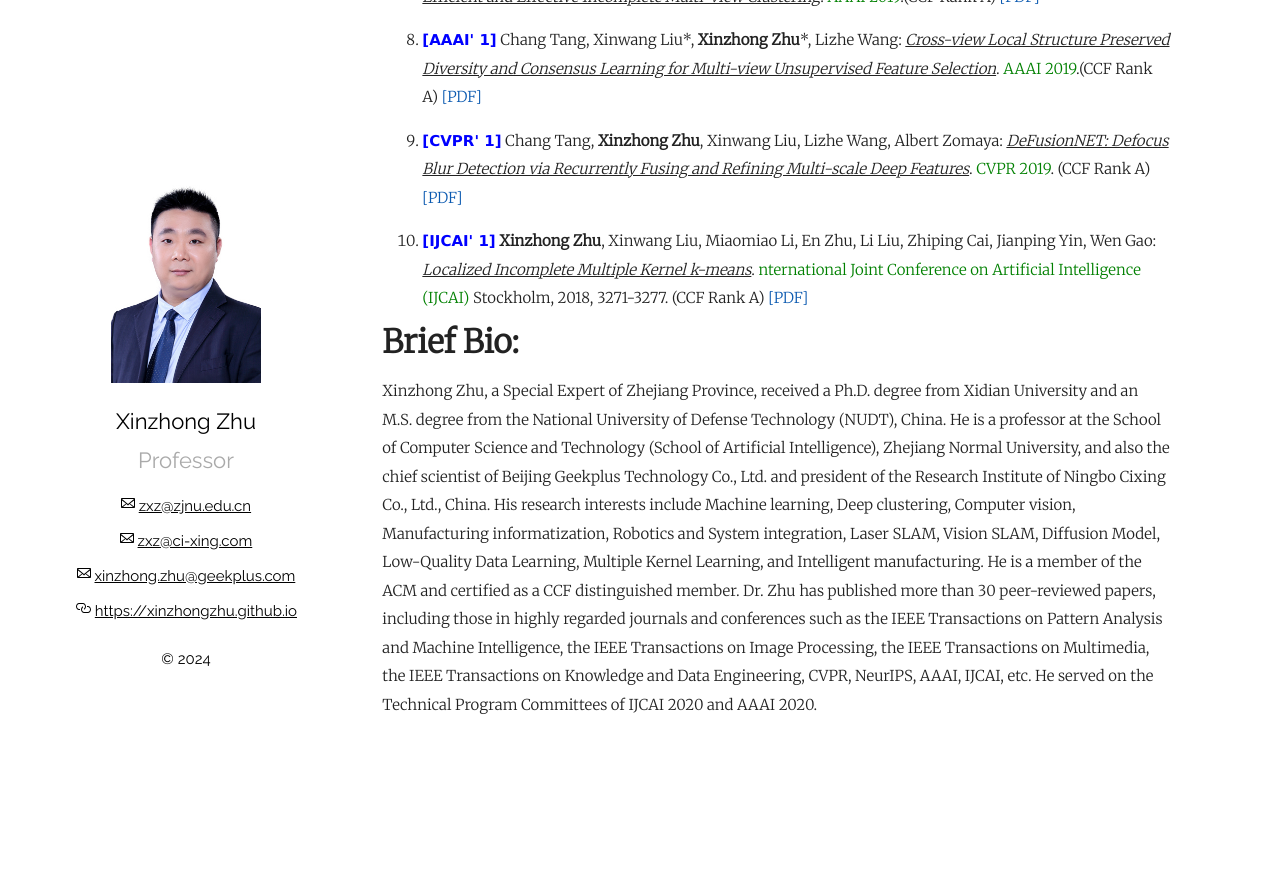
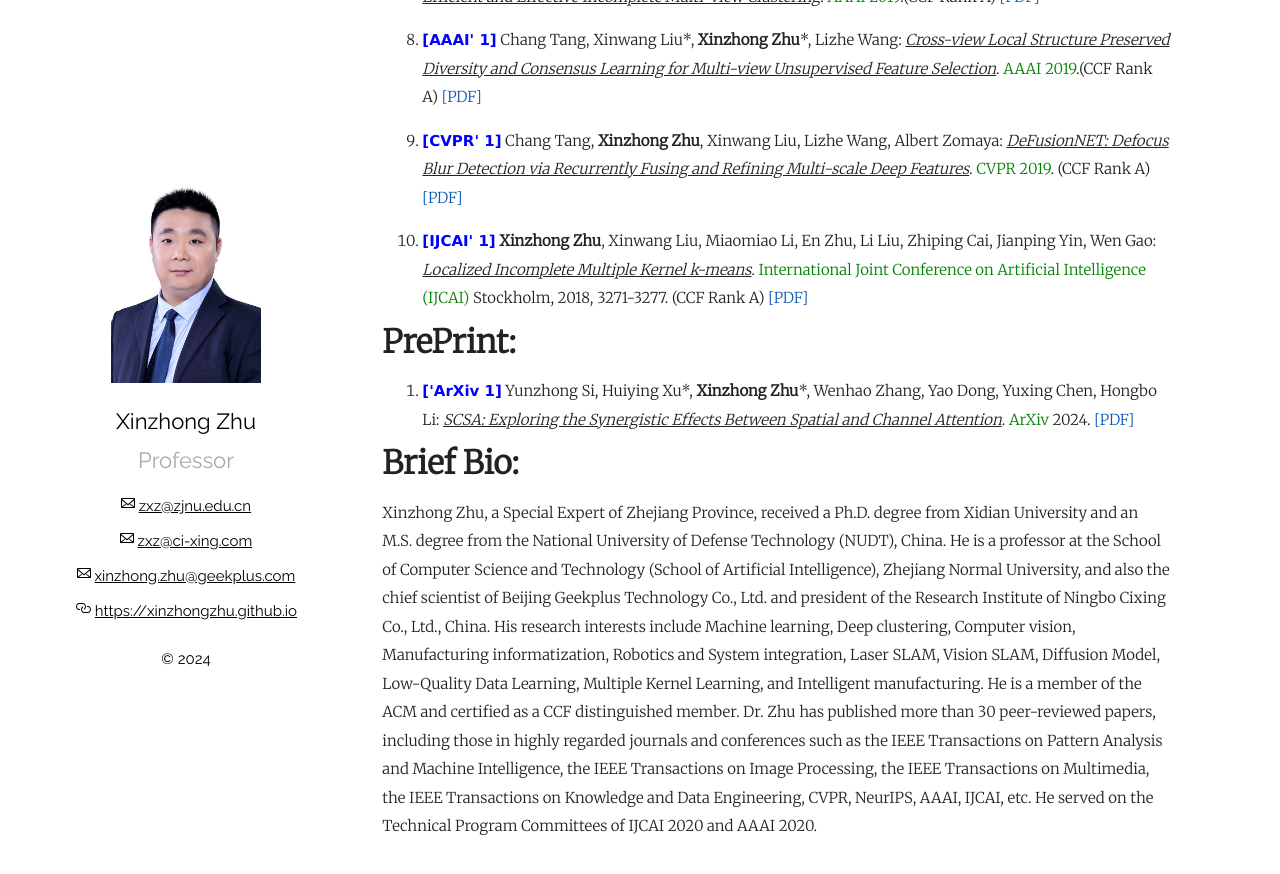
Before and after one commit to xinzhongzhu/xinzhongzhu.github.io, a Jekyll site: the page built from index.md, in a window 1280 px wide and 900 px high, scrolled down 4690 px. Shown: the top 874 px of the window. Built offline with Jekyll 4.4.1, drawn with Linux system fonts in a browser that asks for light colours; before the commit the page ends 5484 px from its top, so only the background shows below that.

Commit message:
Update index.md

```diff
--- a/index.md
+++ b/index.md
@@ -131,7 +131,7 @@ Please drop me a message by email: <u>zxz@zjnu.edu.cn</u> or <u>zxz@ci-xing.com<
 
 <p style="margin-top: 8px;"><li><font face="verdana" color="blue"><b>[CVPR' 1]</b></font> Chang Tang, <b>Xinzhong Zhu</b>, Xinwang Liu, Lizhe Wang, Albert Zomaya: <i><u>DeFusionNET: Defocus Blur Detection via Recurrently Fusing and Refining Multi-scale Deep Features</u></i>. <font color="green">CVPR 2019</font>. (CCF Rank A) <a href = "http://openaccess.thecvf.com/content_CVPR_2019/papers/Tang_DeFusionNET_Defocus_Blur_Detection_via_Recurrently_Fusing_and_Refining_Multi-Scale_CVPR_2019_paper.pdf">[PDF]</a></li></p>
 
-<p style="margin-top: 8px;"><li><font face="verdana" color="blue"><b>[IJCAI' 1]</b></font> <b>Xinzhong Zhu</b>, Xinwang Liu, Miaomiao Li, En Zhu, Li Liu, Zhiping Cai, Jianping Yin, Wen Gao: <i><u>Localized Incomplete Multiple Kernel k-means</u></i>. <font color="green">nternational Joint Conference on Artificial Intelligence (IJCAI)</font> Stockholm, 2018, 3271-3277. (CCF Rank A) <a href = "https://www.ijcai.org/proceedings/2018/0454.pdf">[PDF]</a></li></p>
+<p style="margin-top: 8px;"><li><font face="verdana" color="blue"><b>[IJCAI' 1]</b></font> <b>Xinzhong Zhu</b>, Xinwang Liu, Miaomiao Li, En Zhu, Li Liu, Zhiping Cai, Jianping Yin, Wen Gao: <i><u>Localized Incomplete Multiple Kernel k-means</u></i>. <font color="green">International Joint Conference on Artificial Intelligence (IJCAI)</font> Stockholm, 2018, 3271-3277. (CCF Rank A) <a href = "https://www.ijcai.org/proceedings/2018/0454.pdf">[PDF]</a></li></p>
 
 
 </ol>
@@ -139,7 +139,17 @@ Please drop me a message by email: <u>zxz@zjnu.edu.cn</u> or <u>zxz@ci-xing.com<
 </details>
 
 
+<details open>
+  <summary><font size="6"><b>PrePrint:</b></font></summary>
+  <p>
+    <ol>
+<p style="margin-top: 8px;"><li><font face="verdana" color="blue"><b>['ArXiv 1]</b></font> Yunzhong Si, Huiying Xu*, <b>Xinzhong Zhu</b>*, Wenhao Zhang, Yao Dong, Yuxing Chen, Hongbo Li: <i><u>SCSA: Exploring the Synergistic Effects Between Spatial and Channel Attention</u></i>. <font color="green">ArXiv</font> 2024. <a href = "[https://www.ijcai.org/proceedings/2018/0454.pdf](https://arxiv.org/pdf/2407.05128v1)">[PDF]</a></li></p>
 
+
+
+</ol>
+  </p>
+</details>
 
 
 <font size="6"><b>Brief Bio:</b></font>
```
